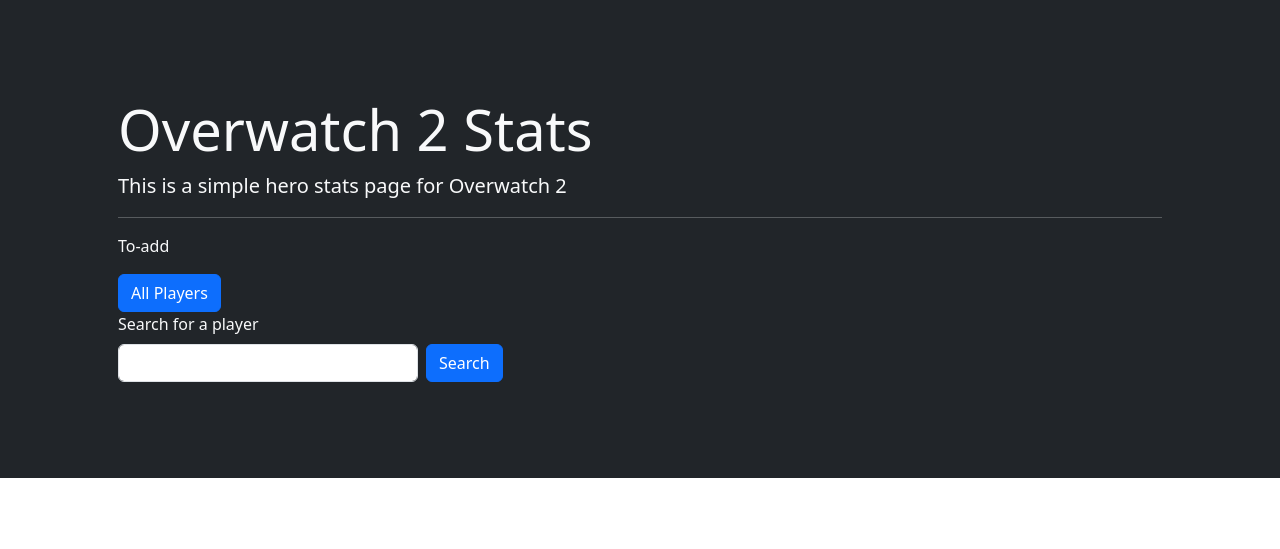
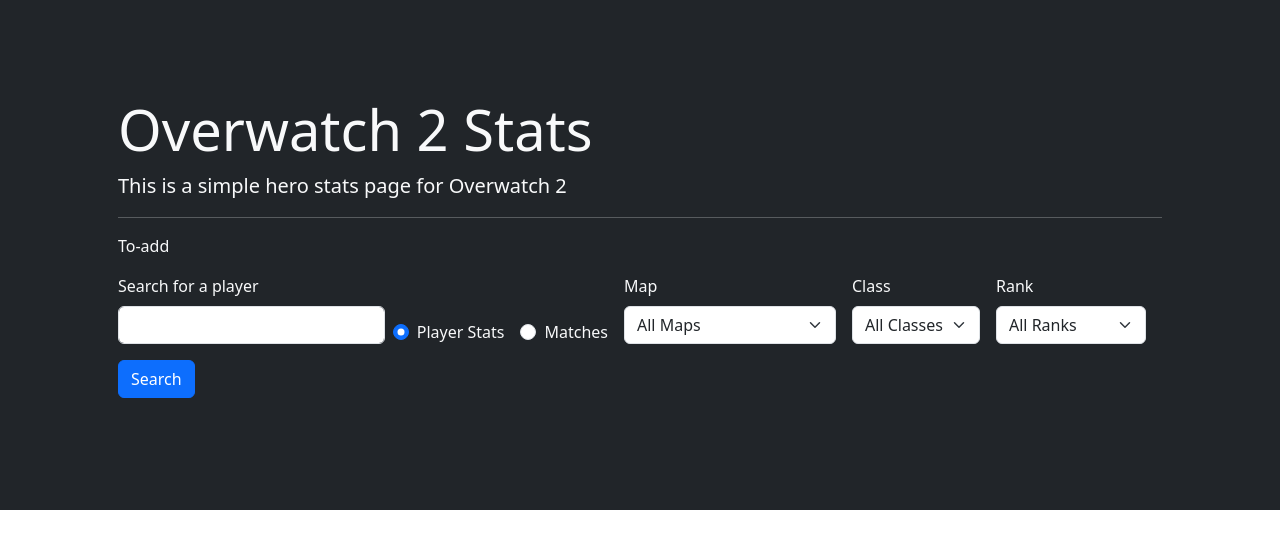
Before and after one commit to anochronos/sqlite-flask-webapp, a Flask app: page / in a window 1280 px wide. Shown: the top 549 px of the page. Run offline with Flask 3, Linux system fonts and the light colour scheme.

Commit message:
Update home to make it cleaner

```diff
--- a/templates/home.html
+++ b/templates/home.html
@@ -1,14 +1,13 @@
 <!doctype html>
 <html lang="en">
-
 <head>
     <meta charset="utf-8">
     <meta name="viewport" content="width=device-width, initial-scale=1">
     <title>OW2 Stats</title>
     <link href="https://cdn.jsdelivr.net/npm/bootstrap@5.3.3/dist/css/bootstrap.min.css" rel="stylesheet"
-        integrity="sha384-QWTKZyjpPEjISv5WaRU9OFeRpok6YctnYmDr5pNlyT2bRjXh0JMhjY6hW+ALEwIH" crossorigin="anonymous">
+          integrity="sha384-QWTKZyjpPEjISv5WaRU9OFeRpok6YctnYmDr5pNlyT2bRjXh0JMhjY6hW+ALEwIH"
+          crossorigin="anonymous">
 </head>
-
 <body>
 <div class="container-fluid bg-dark text-light p-5">
     <div class="container bg-dark p-5">
@@ -16,13 +15,68 @@
         <p class="lead">This is a simple hero stats page for Overwatch 2</p>
         <hr>
         <p>To-add</p>
-            <a href="{{ url_for('all_players')}}" class="btn btn-primary">All Players</a>
-            <form method='POST' action="{{ url_for('search_player')}}" class="d-flex">
-                <div class="form-group me-2" style="flex-grow: 1; max-width: 300px;">
+
+        <form method='POST' action="{{ url_for('search_player')}}" class="d-flex flex-wrap align-items-end">
+
+            <!-- Player ID input -->
+            <div class="form-group me-2 mb-3" style="flex-grow: 1; max-width: 300px;">
                 <label for="user_id" class="form-label">Search for a player</label>
                 <input type="text" class="form-control" id="user_id" name="user_id">
             </div>
-                <button type="submit" class="btn btn-primary align-self-end">Search</button>
+
+             <!-- Player radio -->
+             <div class="form-check form-check-inline mb-3 me-3">
+                <input class="form-check-input" type="radio" id="filter_player" name="filter_option" value="player" checked>
+                <label class="form-check-label" for="filter_player">Player Stats</label>
+            </div>
+
+            <!-- Matches radio -->
+            <div class="form-check form-check-inline mb-3 me-3">
+                <input class="form-check-input" type="radio" id="filter_matches" name="filter_option" value="matches">
+                <label class="form-check-label" for="filter_matches">Matches</label>
+            </div>
+
+            <!-- Map dropdown -->
+            <div class="form-group mb-3 me-3">
+                <label for="map_select" class="form-label">Map</label>
+                <select class="form-select" id="map_select" name="map_select">
+                    <option value="" selected>All Maps</option>
+                    <option value="King's Row">King's Row</option>
+                    <option value="Watchpoint: Gibraltar">Watchpoint: Gibraltar</option>
+                    <option value="Hollywood">Hollywood</option>
+                    <option value="Eichenwalde">Eichenwalde</option>
+                    <!-- Add more maps as needed -->
+                </select>
+            </div>
+
+            <!-- Class dropdown -->
+            <div class="form-group mb-3 me-3">
+                <label for="class_select" class="form-label">Class</label>
+                <select class="form-select" id="class_select" name="class_select">
+                    <option value="" selected>All Classes</option>
+                    <option value="Tank">Tank</option>
+                    <option value="Damage">Damage</option>
+                    <option value="Healer">Healer</option>
+                </select>
+            </div>
+
+            <!-- Rank dropdown -->
+            <div class="form-group mb-3 me-3">
+                <label for="rank_select" class="form-label">Rank</label>
+                <select class="form-select" id="rank_select" name="rank_select">
+                    <option value="" selected>All Ranks</option>
+                    <option value="Bronze">Bronze</option>
+                    <option value="Silver">Silver</option>
+                    <option value="Gold">Gold</option>
+                    <option value="Platinum">Platinum</option>
+                    <option value="Diamond">Diamond</option>
+                    <option value="Master">Master</option>
+                    <option value="Grandmaster">Grandmaster</option>
+                </select>
+            </div>
+
+            <!-- Submit button -->
+            <button type="submit" class="btn btn-primary mb-3">Search</button>
         </form>
     </div>
 </div>
@@ -31,5 +85,4 @@
         integrity="sha384-YvpcrYf0tY3lHB60NNkmXc5s9fDVZLESaAA55NDzOxhy9GkcIdslK1eN7N6jIeHz"
         crossorigin="anonymous"></script>
 </body>
-
 </html>
```
Lines whose indentation alone changed are shown as unchanged.
